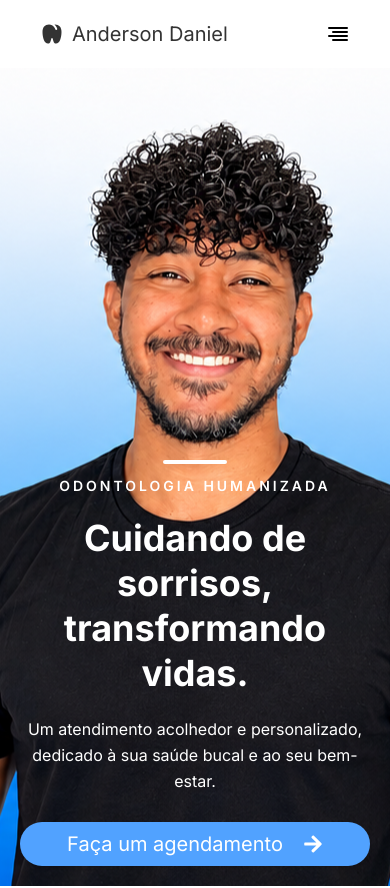
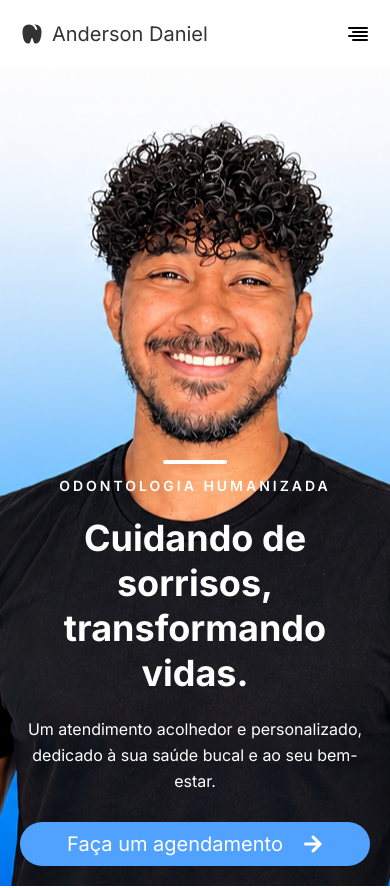
Before and after one commit to my-front-end-works/dr-anderson, a Next.js app: page / in a window 390 px wide. Shown: the top 888 px of the page. Built offline with nearby package versions, Linux system fonts and the light colour scheme; a web font is replaced by a local one.

Commit message:
feat: adjust classname from optins with header

```diff
--- a/src/app/_components/header/options.jsx
+++ b/src/app/_components/header/options.jsx
@@ -14,7 +14,7 @@ export default function Options() {
   const openSidebar = () => setIsOpenSidebar(prev => !prev);
 
   return (
-    <main className="w-full h-auto flex flex-row justify-between items-center fixed px-10 py-5 left-0 bg-white top-0 z-100">
+    <main className="w-full h-auto flex flex-row justify-between items-center fixed px-5 md:px-10 py-5 left-0 bg-white top-0 z-100">
       {isOpenSidebar && <Sidebar />}
       <div className="w-auto h-auto">
         <Logo />
```
